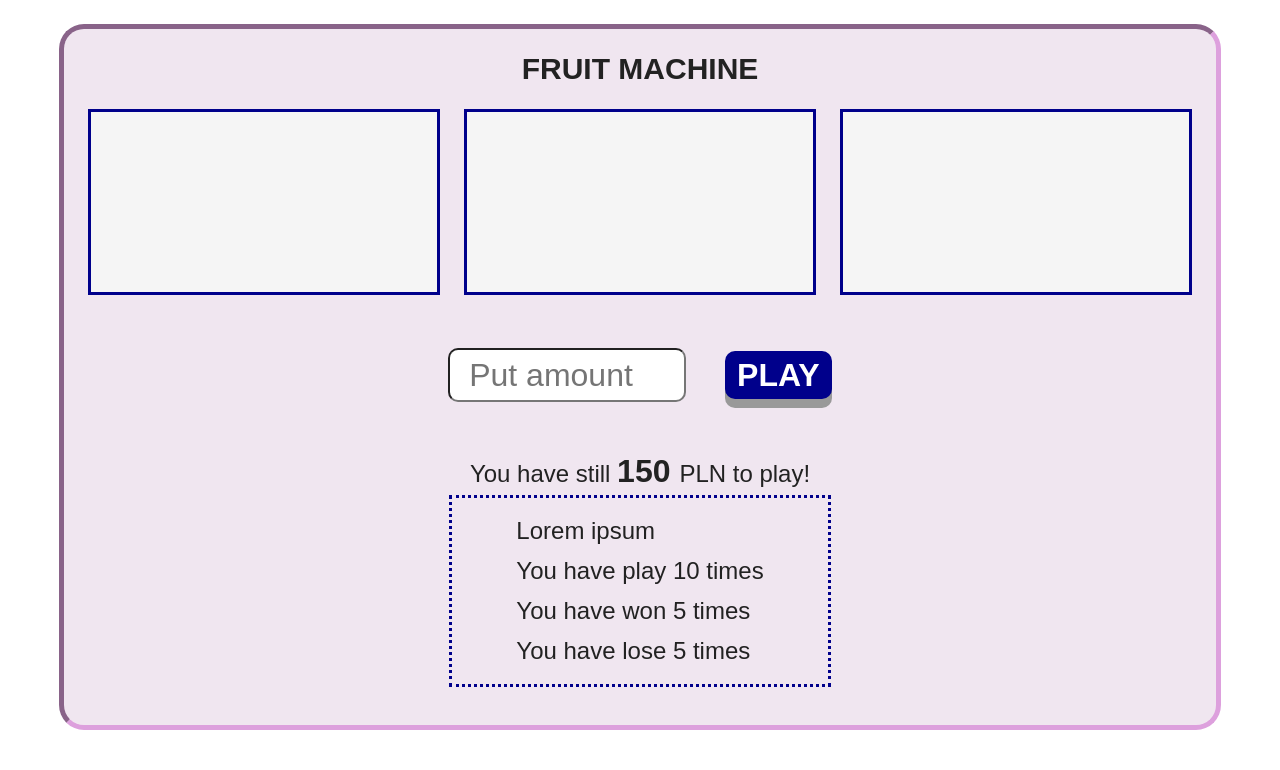
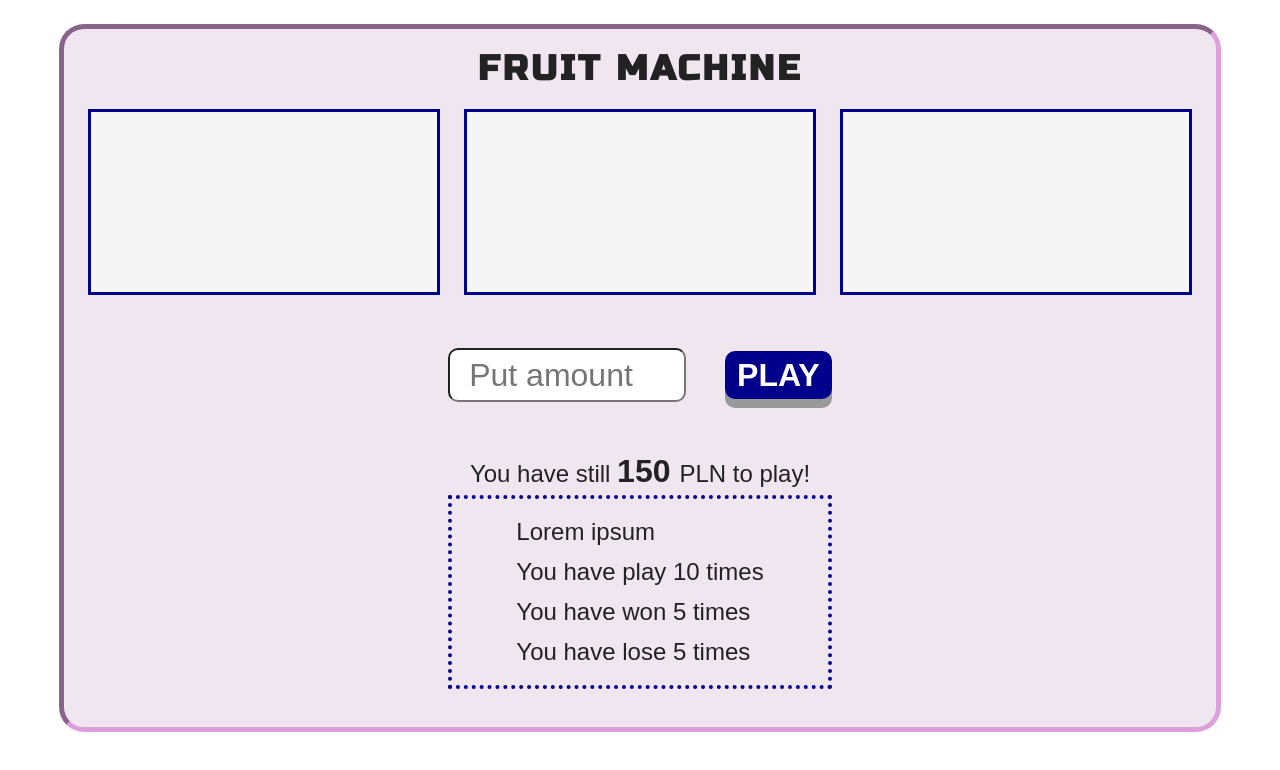
Before and after one commit to paulinapawelczyk/FruitMachine, a plain HTML site: page index.html in a window 1280 px wide. Drawn offline with Linux system fonts and the light colour scheme.

Commit message:
Add google fonts to css file

```diff
--- a/css/main.css
+++ b/css/main.css
@@ -13,9 +13,10 @@
 
 .wrapper h1 {
     text-align: center;
-    font-size: 30px;
+    font-size: 35px;
     font-weight: bold;
-    font-family: Arial, Helvetica, sans-serif;
+    font-family: 'Russo One', Arial, sans-serif;
+    letter-spacing: 3px;
     text-transform: uppercase;
     flex-basis: 10vh;
     line-height: 10vh;
@@ -96,7 +97,7 @@
     justify-content: space-around;
     font-family: Arial, Helvetica, sans-serif;
     font-size: 1.5rem;
-    border: 3px dotted darkblue;
+    border: 4px dotted darkblue;
     padding: 1vw 5vw;
     margin-bottom: 3vw;
 }
--- a/index.html
+++ b/index.html
@@ -6,6 +6,8 @@
     <meta http-equiv="X-UA-Compatible" content="IE=edge">
     <meta name="viewport" content="width=device-width, initial-scale=1.0">
     <title>Fruit Machine</title>
+    <link rel="preconnect" href="https://fonts.gstatic.com">
+    <link href="https://fonts.googleapis.com/css2?family=Russo+One&display=swap" rel="stylesheet">
     <link rel="stylesheet" href="css/reset.css">
     <link rel="stylesheet" href="css/main.css">
 </head>
```
